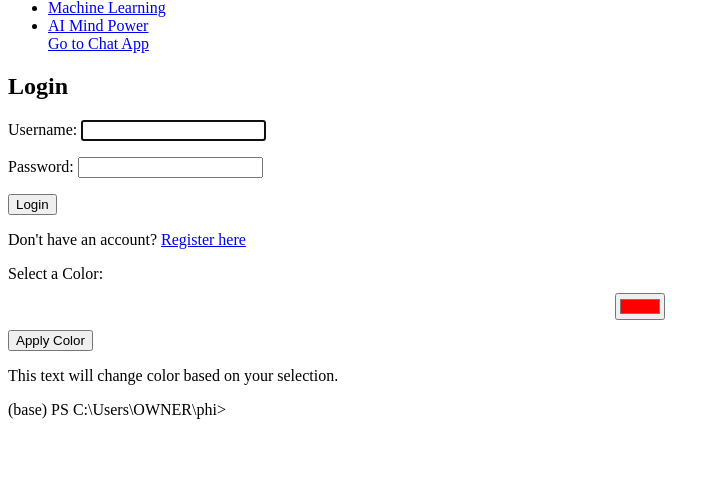
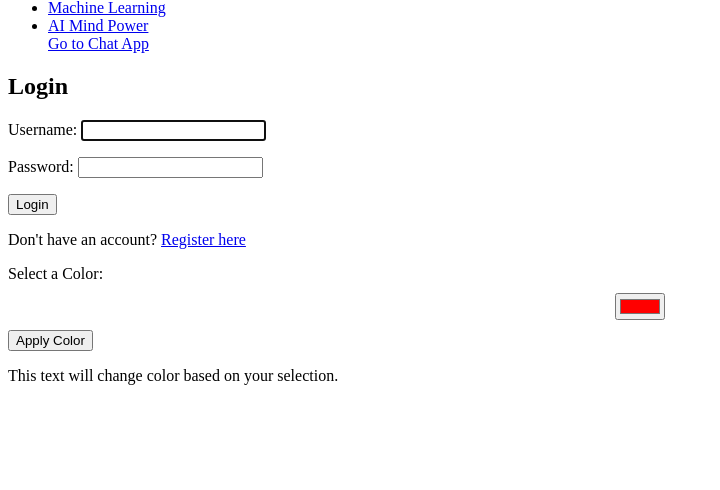
Before and after one commit to phiac/phi, a Django app: page /login/login/ in a window 1280 px wide. Shown: the part 17-507 px from the top of the page, without its empty margins (0-720 px from the left). Run offline with Django 5.2, Linux system fonts and the light colour scheme.

Commit message:
Update base.html

```diff
--- a/xvoice/templates/base.html
+++ b/xvoice/templates/base.html
@@ -16,6 +16,6 @@
         {% block extra_js %}{% endblock %}
     {% endblock %}
 
-(base) PS C:\Users\OWNER\phi>
+
 </body>
 </html>
```
